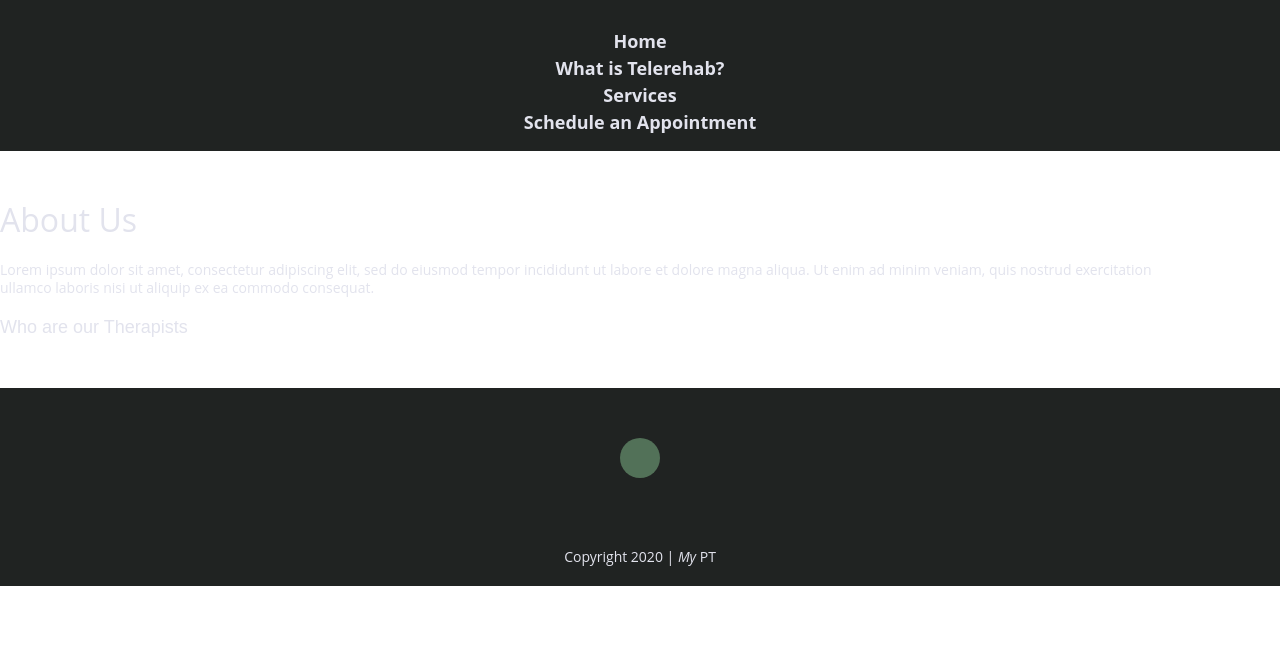
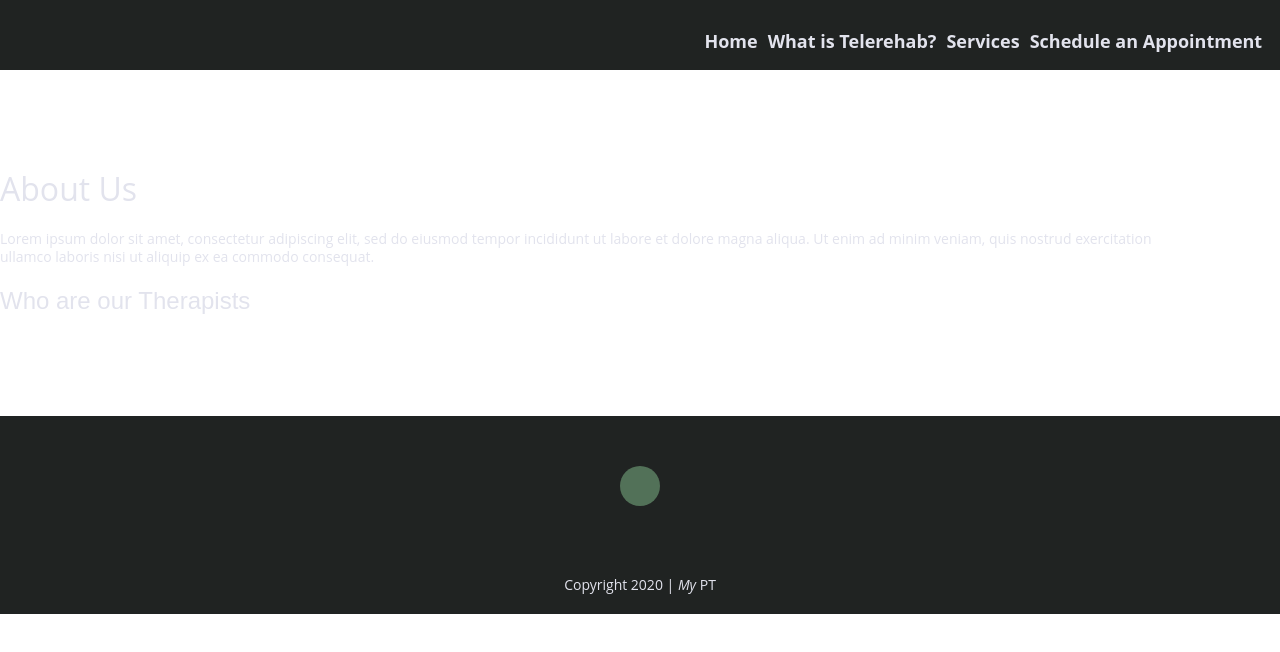
Before and after one commit to javibier/my_pt, a website: page about/index.html in a window 1280 px wide. Shown: the part 44-696 px from the top of the page. Drawn offline with nearby package versions, Linux system fonts and the light colour scheme.

Commit message:
add/adjust media queries

```diff
--- a/css/main.css
+++ b/css/main.css
@@ -344,6 +344,59 @@ footer .copyright {
   /* Style adjustments for viewports that meet the condition */
 }
 
+@media only screen and (min-width: 768px) {
+
+/*General Area*/
+
+.content-wrapper {
+  max-width: 640px;
+  margin: 100px 0;
+}
+
+h2 {
+  font-size: 2.25em;
+  line-height: 1.333;
+}
+
+h3 {
+    font-size: 1.5em;
+    line-height: 1.25;
+}
+
+/*Header*/
+
+
+
+}
+
+@media only screen and (min-width: 1200px) {
+/*Desktop styles here*/
+
+.content-wrapper {
+  max-width: 98%;
+}
+
+header .content-wrapper {
+  width: 98%;
+}
+
+header nav {
+  width: 100%;
+}
+
+header nav ul {
+  flex-direction: row;
+  justify-content: flex-end;
+}
+
+header nav ul li {
+  padding: 0 5px 0 5px;
+  justify-content: space-between;
+}
+
+
+}
+
 @media print,
   (-webkit-min-device-pixel-ratio: 1.25),
   (min-resolution: 1.25dppx),
```
